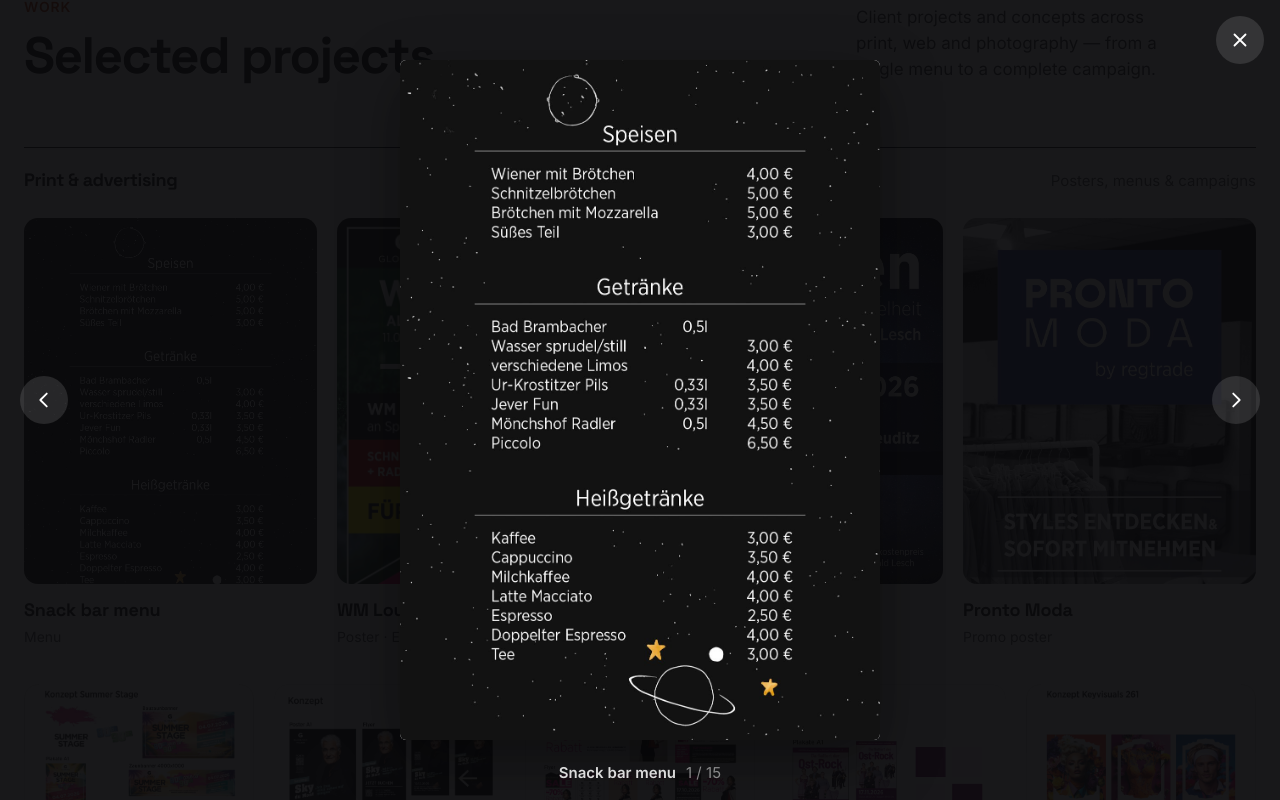
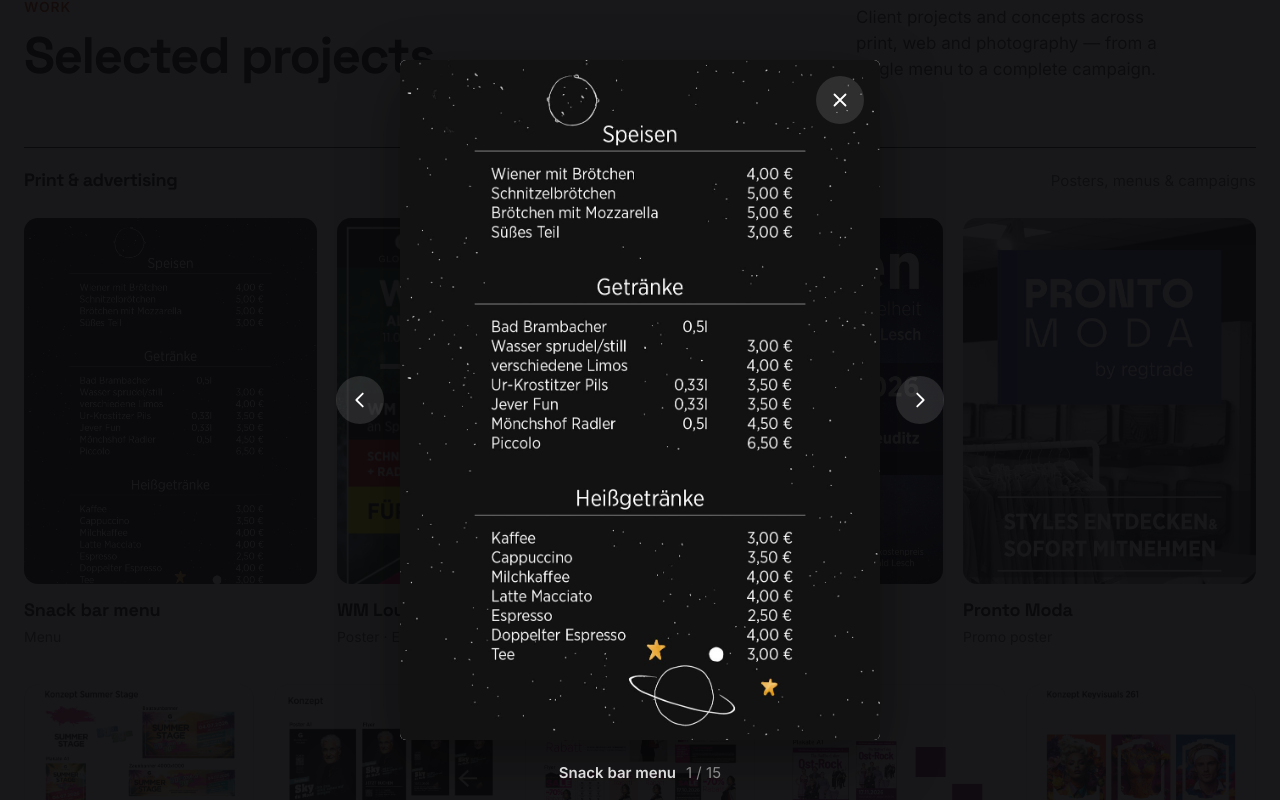
Before and after one commit to disbalancedd/andriilaska-website, a plain HTML site: page en/index.html in a window 1280 px wide. Both pictures are taken after a click on the button 170 px from the left and 3462 px from the top of the page. Shown: the part 3062-3862 px from the top of the page. Drawn offline with Linux system fonts and the light colour scheme.

Commit message:
Vollbild: Pfeile direkt neben dem Bild (Desktop)
Co-Authored-By: Claude Opus 5.5 <noreply@anthropic.com>
Claude-Session: https://claude.ai/code/session_017s33ag8cKpL8mX6Xy28NUa

```diff
--- a/en/index.html
+++ b/en/index.html
@@ -577,18 +577,20 @@ img{max-width:100%}
 .lb button{position:absolute;border:0;background:rgba(255,255,255,.12);color:#fff;width:48px;height:48px;border-radius:50%;display:flex;align-items:center;justify-content:center;cursor:pointer;-webkit-tap-highlight-color:transparent;transition:background .15s}
 .lb button:hover{background:rgba(255,255,255,.24)}
 .lb .lb-x{top:calc(16px + env(safe-area-inset-top));right:16px}
-.lb .lb-p{left:20px;top:50%;transform:translateY(-50%)}
-.lb .lb-n{right:20px;top:50%;transform:translateY(-50%)}
+.lb-s{position:relative;display:flex}
+.lb .lb-p{left:-64px;top:50%;transform:translateY(-50%)}
+.lb .lb-n{right:-64px;top:50%;transform:translateY(-50%)}
 .lb .lb-c{position:absolute;left:0;right:0;bottom:calc(18px + env(safe-area-inset-bottom));text-align:center;color:rgba(255,255,255,.85);font-size:15px;padding:0 70px}
 .lb .lb-c span{color:rgba(255,255,255,.5);margin-left:10px}
-@media (max-width:640px){.lb img{max-width:100vw;max-height:calc(100vh - 150px);max-height:calc(100dvh - 150px);border-radius:0}.lb .lb-p,.lb .lb-n{top:auto;bottom:calc(10px + env(safe-area-inset-bottom));transform:none}.lb .lb-p{left:12px}.lb .lb-n{right:12px}.lb .lb-c{bottom:calc(24px + env(safe-area-inset-bottom));font-size:14px}}
+@media (max-width:640px){.lb-s{position:static}.lb img{max-width:100vw;max-height:calc(100vh - 150px);max-height:calc(100dvh - 150px);border-radius:0}.lb .lb-p,.lb .lb-n{top:auto;bottom:calc(10px + env(safe-area-inset-bottom));transform:none}.lb .lb-p{left:12px}.lb .lb-n{right:12px}.lb .lb-c{bottom:calc(24px + env(safe-area-inset-bottom));font-size:14px}}
 html.lb-lock,html.lb-lock body{overflow:hidden}
 </style>
 <div class="lb" id="lb" role="dialog" aria-modal="true" aria-label="Image viewer" aria-hidden="true">
-<img alt="">
+<div class="lb-s"><img alt="">
 <button class="lb-x" type="button" aria-label="Close"><svg width="22" height="22" viewBox="0 0 24 24" fill="none" stroke="currentColor" stroke-width="2" stroke-linecap="round"><path d="M6 6l12 12M18 6L6 18"/></svg></button>
 <button class="lb-p" type="button" aria-label="Previous image"><svg width="22" height="22" viewBox="0 0 24 24" fill="none" stroke="currentColor" stroke-width="2" stroke-linecap="round" stroke-linejoin="round"><path d="M15 5l-7 7 7 7"/></svg></button>
 <button class="lb-n" type="button" aria-label="Next image"><svg width="22" height="22" viewBox="0 0 24 24" fill="none" stroke="currentColor" stroke-width="2" stroke-linecap="round" stroke-linejoin="round"><path d="M9 5l7 7-7 7"/></svg></button>
+</div>
 <div class="lb-c"></div>
 </div>
 <script>
```
Also changed, not shown: index.html (+6 -4 lines).
